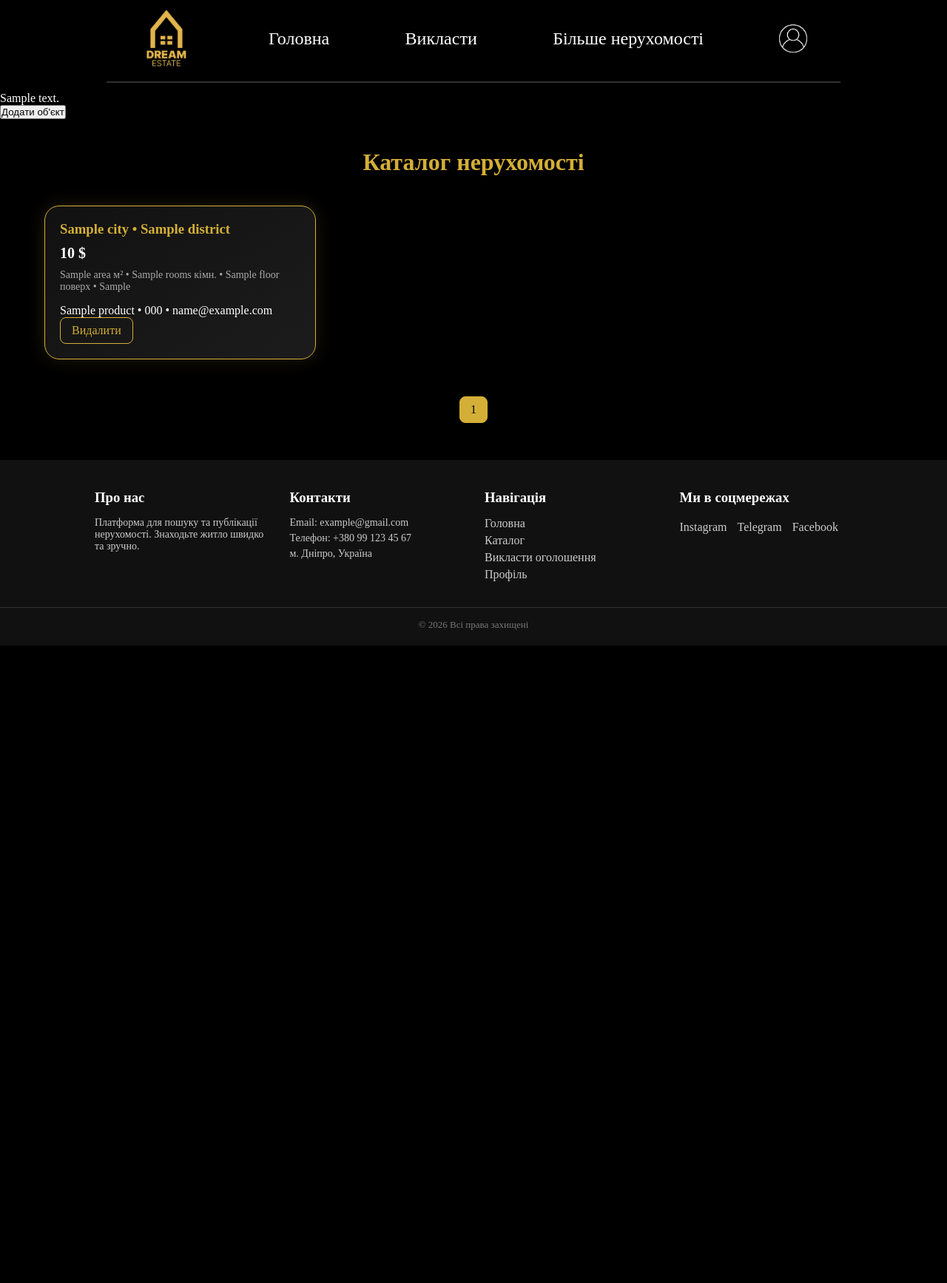
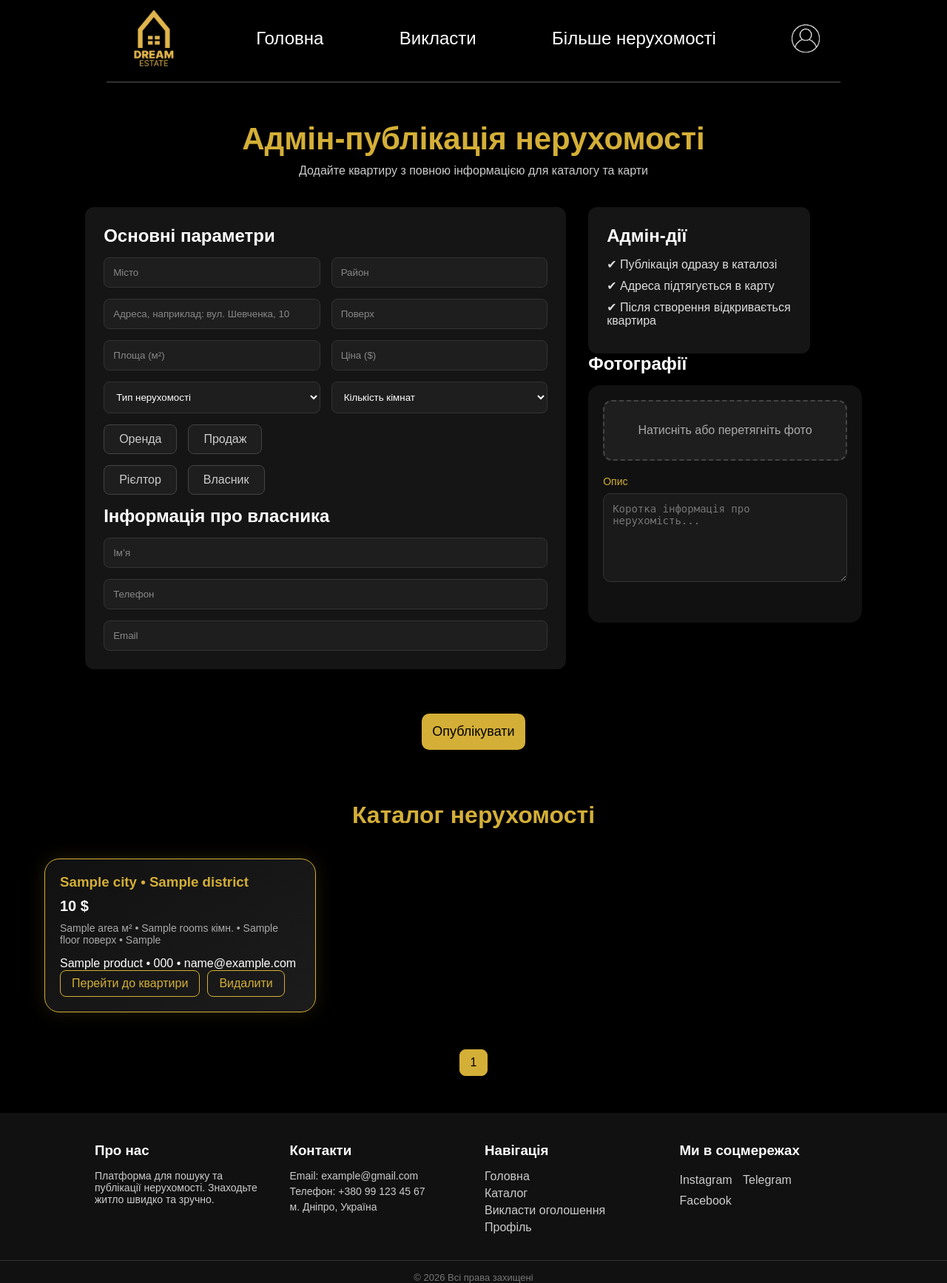
Before and after one commit to LenaFedchenko/real-estate-website, a Python web app: template Project/catalog/templates/admin.html in a window 1280 px wide. Shown: the whole page at 74% size. Before the commit the page ends 873 px from the top, so only its background shows below. Run offline with Jinja, Linux system fonts and the light colour scheme; the template is opened without the code that fills it: most values are stand-ins (such as "Sample title", 1, 10 or a date in 2020).

Commit message:
finished

```diff
--- a/Project/Project/static/css/footer.css
+++ b/Project/Project/static/css/footer.css
@@ -1,7 +1,7 @@
 .footer {
     background-color: #111;
     color: #ccc;
-    padding: 40px 0 20px;
+    padding: 40px 0 0;
     margin-top: 50px;
 }
 
--- a/Project/catalog/__init__.py
+++ b/Project/catalog/__init__.py
@@ -1,3 +1,2 @@
 from .app import catalog
 from .views import render_catalog, render_admin, delete_product, render_product_by_id
-from .models import Product
--- a/Project/catalog/static/css/catalog.css
+++ b/Project/catalog/static/css/catalog.css
@@ -161,8 +161,15 @@
     font-size: 18px;
 }
 
-/* Кнопка удалить */
-.delete-btn {
+.card-actions {
+    display: flex;
+    flex-wrap: wrap;
+    gap: 10px;
+}
+
+/* Кнопки действий */
+.delete-btn,
+.view-btn {
     display: inline-block;
     padding: 8px 15px;
     border: 1px solid #d4af37;
@@ -172,7 +179,8 @@
     transition: 0.3s;
 }
 
-.delete-btn:hover {
+.delete-btn:hover,
+.view-btn:hover {
     background: #d4af37;
     color: black;
 }
--- a/Project/catalog/static/js/map.js
+++ b/Project/catalog/static/js/map.js
@@ -1,7 +1,7 @@
 document.addEventListener("DOMContentLoaded", function () {
     const frame = document.getElementById("mapFrame");
 
-    if (typeof propertyAddress !== "undefined") {
+    if (frame && typeof propertyAddress !== "undefined") {
         // Кодуємо адресу для URL
         const query = encodeURIComponent(propertyAddress);
 
--- a/Project/catalog/templates/admin.html
+++ b/Project/catalog/templates/admin.html
@@ -5,37 +5,130 @@
 {% endblock %}
 
 {% block links %}
-    <link rel="stylesheet" href="{{ url_for('catalog.static', filename='css/modal.css') }}">
+    <link rel="stylesheet" href="{{ url_for('publish.static', filename='css/publish.css') }}">
     <link rel="stylesheet" href="{{ url_for('catalog.static', filename='css/catalog.css') }}">
 {% endblock %}
 
 {% block content %}
-<p style="color: white;">{{text}}</p>
-<button id="openModal">Додати об'єкт</button>
+<div class="page">
+    <div class="header">
+        <h1>Адмін-публікація нерухомості</h1>
+        <p>Додайте квартиру з повною інформацією для каталогу та карти</p>
+    </div>
 
-<div id="modal">
-    <div class="modal-box">
-        <button id="closeModal">&times;</button>
-        <h2>Додати об'єкт</h2>
+    {% if error_text %}
+    <div class="message error">{{ error_text }}</div>
+    {% endif %}
 
-        <form method="post" enctype="multipart/form-data">
-            <input type="text" name="city" placeholder="Введіть назву міста">
-            <input type="text" name="district" placeholder="Введіть район">
-            <input type="text" name="address" placeholder="Введіть адресу">
-            <input type="text" name="floor" placeholder="Введіть поверх">
-            <input type="text" name="area" placeholder="Введіть площу (м²)">
-            <input type="text" name="price" placeholder="Введіть ціну">
-            <input type="text" name="property_type" placeholder="Тип власності">
-            <input type="text" name="rooms" placeholder="Кількість кімнат">
-            <input type="text" name="deal_type" placeholder="Купівля/оренда">
-            <input type="text" name="owner_type" placeholder="Власник/Рієлтор">
-            <input type="text" name="owner_name" placeholder="Ім'я власника">
-            <input type="text" name="owner_phone" placeholder="Телефон власника">
-            <input type="text" name="owner_email" placeholder="Email власника">
-            <input type="file" name="images" multiple accept="image/*">
-            <button type="submit">Створити</button>
-        </form>
-    </div>
+    <form method="POST" enctype="multipart/form-data">
+        <div class="container">
+            <div class="form-box">
+                <h2>Основні параметри</h2>
+
+                <div class="grid-2">
+                    <input type="text" name="city" placeholder="Місто" required>
+                    <input type="text" name="district" placeholder="Район" required>
+                </div>
+
+                <div class="grid-2">
+                    <input
+                        type="text"
+                        name="address"
+                        placeholder="Адреса, наприклад: вул. Шевченка, 10"
+                        required
+                        autocomplete="street-address"
+                        pattern="^.*\d+.*$"
+                        title="Вкажіть адресу з номером будинку, наприклад: вул. Шевченка, 10"
+                    >
+                    <input type="number" name="floor" placeholder="Поверх" required>
+                </div>
+
+                <div class="grid-2">
+                    <input type="number" name="area" placeholder="Площа (м²)" required>
+                    <input type="number" name="price" placeholder="Ціна ($)" required>
+                </div>
+
+                <div class="grid-2">
+                    <select name="property_type" required>
+                        <option value="" disabled selected>Тип нерухомості</option>
+                        <option value="house">Дім</option>
+                        <option value="flat">Квартира</option>
+                        <option value="hotel">Готель</option>
+                    </select>
+
+                    <select name="rooms" required>
+                        <option value="" disabled selected>Кількість кімнат</option>
+                        <option value="1">1</option>
+                        <option value="2">2</option>
+                        <option value="3">3</option>
+                    </select>
+                </div>
+
+                <div class="radio-group">
+                    <label class="radio-item">
+                        <input type="radio" name="deal_type" value="rent" required>
+                        <span>Оренда</span>
+                    </label>
+
+                    <label class="radio-item">
+                        <input type="radio" name="deal_type" value="sale" required>
+                        <span>Продаж</span>
+                    </label>
+                </div>
+
+                <div class="radio-group">
+                    <label class="radio-item">
+                        <input type="radio" name="owner_type" value="realtor" required>
+                        <span>Рієлтор</span>
+                    </label>
+
+                    <label class="radio-item">
+                        <input type="radio" name="owner_type" value="owner" required>
+                        <span>Власник</span>
+                    </label>
+                </div>
+
+                <h2>Інформація про власника</h2>
+
+                <div class="grid-1">
+                    <input type="text" name="owner_name" placeholder="Ім’я" required>
+                    <input type="text" name="owner_phone" placeholder="Телефон" required>
+                    <input type="email" name="owner_email" placeholder="Email" required>
+                </div>
+            </div>
+
+            <div>
+                <div class="info-box">
+                    <h2>Адмін-дії</h2>
+                    <ul>
+                        <li>✔ Публікація одразу в каталозі</li>
+                        <li>✔ Адреса підтягується в карту</li>
+                        <li>✔ Після створення відкривається квартира</li>
+                    </ul>
+                </div>
+
+                <h2>Фотографії</h2>
+
+                <div class="upload-box">
+                    <label class="upload-label">
+                        <input type="file" name="images" multiple accept="image/*">
+                        <span>Натисніть або перетягніть фото</span>
+                    </label>
+
+                    <div class="textarea-box">
+                        <label for="describe">Опис</label>
+                        <textarea name="describe" id="describe" placeholder="Коротка інформація про нерухомість..."></textarea>
+                    </div>
+
+                    <div id="preview" class="preview"></div>
+                </div>
+            </div>
+
+            <div class="submit-box">
+                <button type="submit" class="submit-btn">Опублікувати</button>
+            </div>
+        </div>
+    </form>
 </div>
 
 <h1 class="page-title">Каталог нерухомості</h1>
@@ -44,8 +137,11 @@
 <div class="catalog-grid">
     {% for product in products %}
     <div class="product-card">
-        {% if product.images %}
-            <img src="{{ url_for('publish.static', filename='images/media/' + product.images.split('|')[1]) }}" alt="">
+        {% set photos = product.images.split('|')|reject('equalto', '')|list if product.images else [] %}
+        {% if photos %}
+            <a href="/catalog/{{ product.id }}/">
+                <img src="{{ url_for('publish.static', filename='images/media/' + photos[0]) }}" alt="">
+            </a>
         {% endif %}
 
         <div class="product-info">
@@ -66,9 +162,10 @@
                 {{ product.owner_name }} • {{ product.owner_phone }} • {{ product.owner_email }}
             </p>
 
-            <a class="delete-btn" href="/delete?id={{ product.id }}">
-                Видалити
-            </a>
+            <div class="card-actions">
+                <a class="view-btn" href="/catalog/{{ product.id }}/">Перейти до квартири</a>
+                <a class="delete-btn" href="/delete/?id={{ product.id }}">Видалити</a>
+            </div>
         </div>
     </div>
     {% endfor %}
@@ -91,5 +188,5 @@
     {% endif %}
 </div>
 
-<script src="{{ url_for('catalog.static', filename='js/modal.js') }}"></script>
+<script src="{{ url_for('publish.static', filename='js/publish.js') }}"></script>
 {% endblock %}
--- a/Project/catalog/templates/product.html
+++ b/Project/catalog/templates/product.html
@@ -101,7 +101,7 @@
 
         <!-- Передаємо адресу в JS -->
         <script>
-            const propertyAddress = "{{ product.city }} {{ product.address }}";
+            const propertyAddress = {{ (product.city ~ ' ' ~ (product.district or '') ~ ' ' ~ product.address)|tojson }};
         </script>
 
         {% else %}
--- a/Project/home/views.py
+++ b/Project/home/views.py
@@ -35,7 +35,7 @@
     if not flask_login.current_user.is_authenticated:
         return flask.render_template("login.html")
     else:
-        return flask.redirect("/")
+        return flask.redirect("/profile")
 
 
 @config_page(name= "register.html", url= "/verify/")
@@ -85,7 +85,6 @@
                 # Отправляет созданное письмо через почтовый сервер, который ты настроила ранее.
                 mail.send(msg)
                 # пробуем перенаправить
-                #ПЕРВОЕ
 
                 # Эта строка сохраняет сгенерированный код в сессию пользователя, чтобы потом можно было его проверить.
                 flask.session["verify_code"] = str_code
```
Also changed, not shown: Project/Project/migrations/versions/b70c36d59ebd_.py (added, +46 -0 lines), Project/catalog/models.py (deleted, +0 -19 lines), Project/catalog/templates/catalog.html (+4 -3 lines), Project/catalog/views.py (+51 -27 lines), Project/home/templates/edit.html (+10 -1 lines), Project/home/templates/home.html (+5 -2 lines), Project/home/templates/verify.html (+17 -0 lines), Project/publish/templates/publish.html (+25 -17 lines), Project/Project/instance/data.db.
